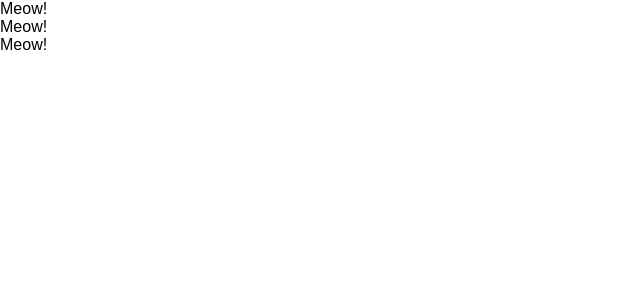
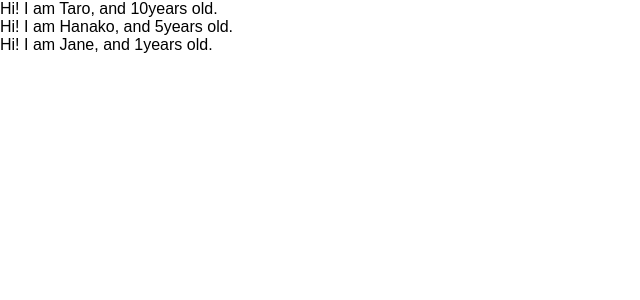
Before and after one commit to schnee25/Udemy-react-redux-crud-application, a React (Create React App) app: page / in a window 1280 px wide. Shown: the top 300 px of the page, without its empty margins (0-640 px from the left). Built offline with nearby package versions, Linux system fonts and the light colour scheme.

Commit message:
learn props of component

```diff
--- a/src/App.js
+++ b/src/App.js
@@ -1,28 +1,46 @@
 // import React, { Component } from "react";
-// class App extends Component {
-//   render() {
-//     return (
-//       <React.Fragment>
-//         <label htmlFor="bar">bar</label>
-//         <input type="text" onChange={() => console.log("I am changed!")} />
-//       </React.Fragment>
-//     );
-//   }
-// }
 
-// 関数コンポーネント
 import React from "react";
 const App = () => {
+  const profiles = [
+    { name: "Taro", age: 10 },
+    { name: "Hanako", age: 5 },
+    { name: "Jane" }, //.defaultPropsの確認のためageなし
+  ];
   return (
     <div>
-      <Cat />
-      <Cat />
-      <Cat />
+      {profiles.map((profile, index) => {
+        return <User name={profile.name} age={profile.age} key={index} />;
+      })}
     </div>
   );
 };
-const Cat = () => {
-  return <div>Meow!</div>;
+const User = (props) => {
+  return (
+    <div>
+      Hi! I am {props.name}, and {props.age}years old.
+    </div>
+  );
 };
 
+User.defaultProps = {
+  age: 1,
+};
+
+// const App = () => {
+//   return (
+//     <div>
+//       <User name={"Taro"} age={10} />
+//       <User name={"Hanako"} age={5} />
+//     </div>
+//   );
+// };
+// const User = (props) => {
+//   return (
+//     <div>
+//       Hi! I am {props.name} and {props.age}years old.
+//     </div>
+//   );
+// };
+
 export default App;
```
